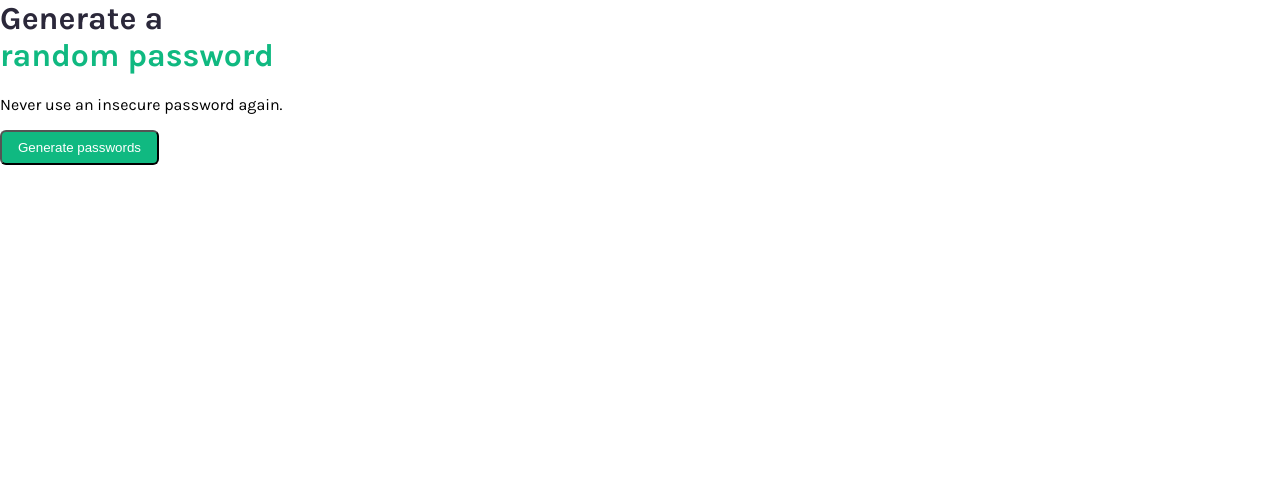
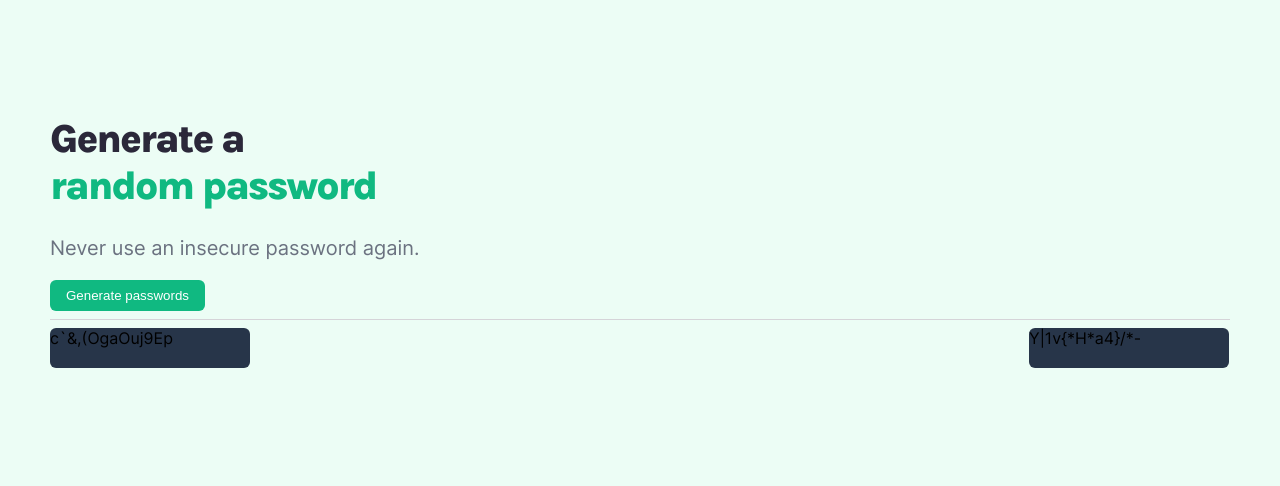
Before and after one commit to rontep/password-generator, a plain HTML site: page index.html in a window 1280 px wide. Drawn offline with Linux system fonts and the light colour scheme.

Commit message:
Connect function to generate passwords button

```diff
--- a/index.css
+++ b/index.css
@@ -1,15 +1,29 @@
 @font-face {
     font-family: Karla;
-    src: url(./Karla-VariableFont_wght.ttf) format("opentype");
+    src: url(./Karla-VariableFont_wght.ttf) format("opentype"),
+        url(./Karla-Italic-VariableFont_wght.ttf) format("opentype");
+}
+
+@font-face {
+    font-family: Inter;
+    src: url(./Inter-VariableFont_slnt\,wght.ttf) format("opentype");
 }
 
 body {
-    margin: 0;
-    font-family: Karla, Helvetica, 'Gill Sans', 'Gill Sans MT', Calibri, sans-serif;
+    background-color: #ECFDF5;
+    margin: 115px 50px;
+    font-family: Inter, Helvetica, 'Gill Sans', 'Gill Sans MT', Calibri, sans-serif;
 }
 
 h1 {
+    letter-spacing: -.05em;
     color: #2B283A;
+    font: 800 40px Karla;
+}
+
+p {
+    color: #6B7280;
+    font-size: 20px;
 }
 
 #header-line-two {
@@ -22,4 +36,28 @@ h1 {
     background-color: #10B981;
     border-radius: 6px;
     padding: 8px 16px;
+    border: none;
 }
+
+hr {
+    height: 1px;
+    border-width: 0;
+    background-color: #D5D4D8;
+}
+
+#passwords-container {
+    list-style-type: none;
+    display: flex;
+    justify-content: space-between;
+}
+
+#passwords-container > div {
+    height: 40px;
+    min-width: 200px;
+    background-color: #273549;
+    border-radius: 6px;
+}
+
+#password1 {
+    margin-right: 1px;
+}
--- a/index.html
+++ b/index.html
@@ -1,11 +1,19 @@
-<html>
+<!DOCTYPE html>
+<html lang = "en">
     <head>
+        <meta charset="UTF-8"/>
+        <title>Password Generator</title>
         <link rel="stylesheet" href="index.css">
     </head>
     <body>
         <h1>Generate a<span id="header-line-two">random password</span></h1>
         <p>Never use an insecure password again.</p>
         <button id="generate-button">Generate passwords</button>
+        <hr>
+        <div id="passwords-container">
+            <div id="password0"></div>
+            <div id="password1"></div>
+        </div>
         <script src="index.js"></script>
     </body>
 </html>
--- a/index.js
+++ b/index.js
@@ -2,6 +2,7 @@ const characters = ["A","B","C","D","E","F","G","H","I","J","K","L","M","N","O"
 "/"];
 
 let passwordLength = 14
+let numPasswords = 2
 function generatePassword() {
     let password = ""
     for (let i = 0; i < passwordLength; i++) {
@@ -10,3 +11,16 @@ function generatePassword() {
     }
     return password
 }
+
+let generateButton = document.getElementById("generate-button")
+
+generateButton.addEventListener("click", showPasswords)
+
+function showPasswords() {
+    for (let i = 0; i < numPasswords; i++) {
+        let passwordBox = document.getElementById("password" + i)
+        passwordBox.textContent = generatePassword()
+    }
+}
+
+showPasswords()
```
Also changed, not shown: Inter-VariableFont_slnt,wght.ttf (added).
